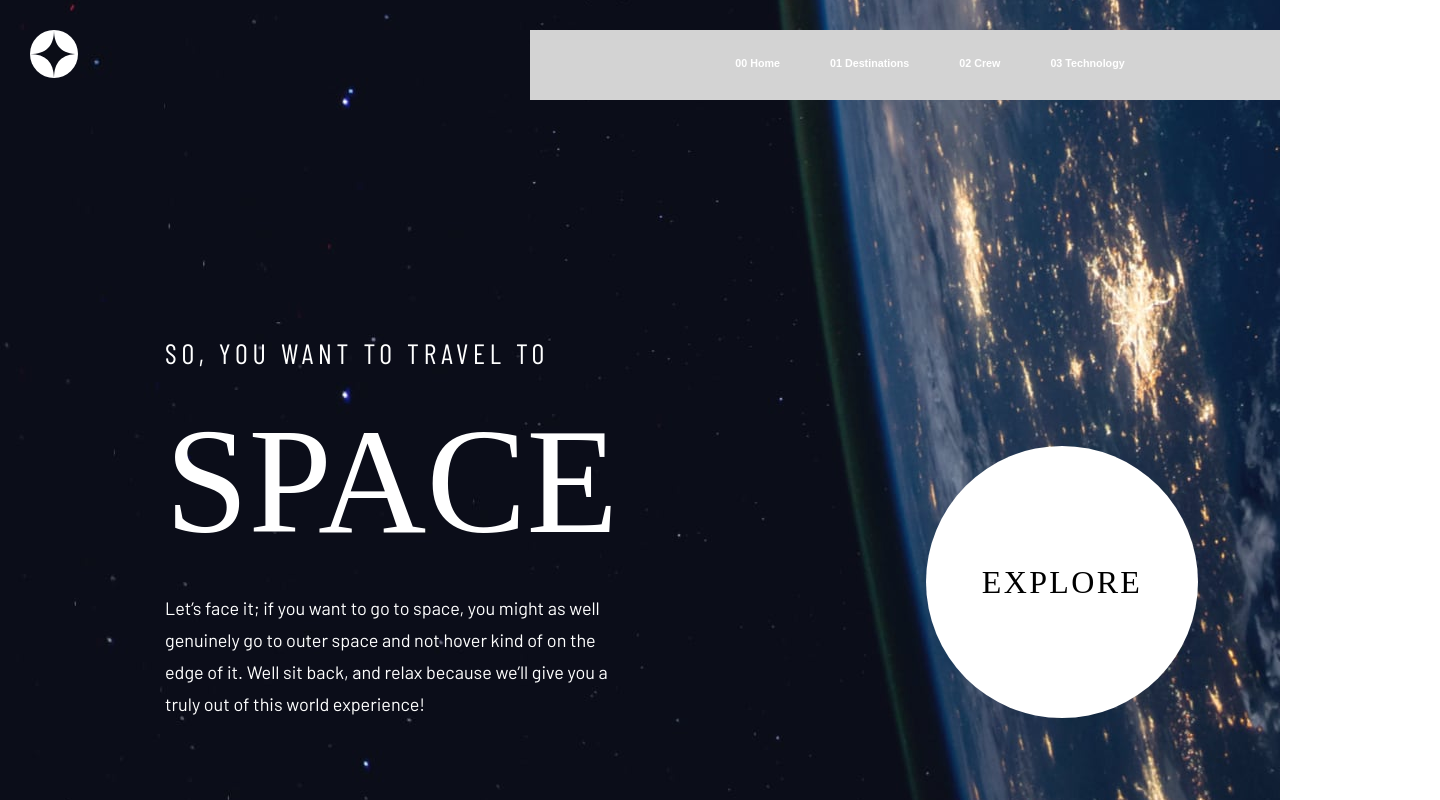
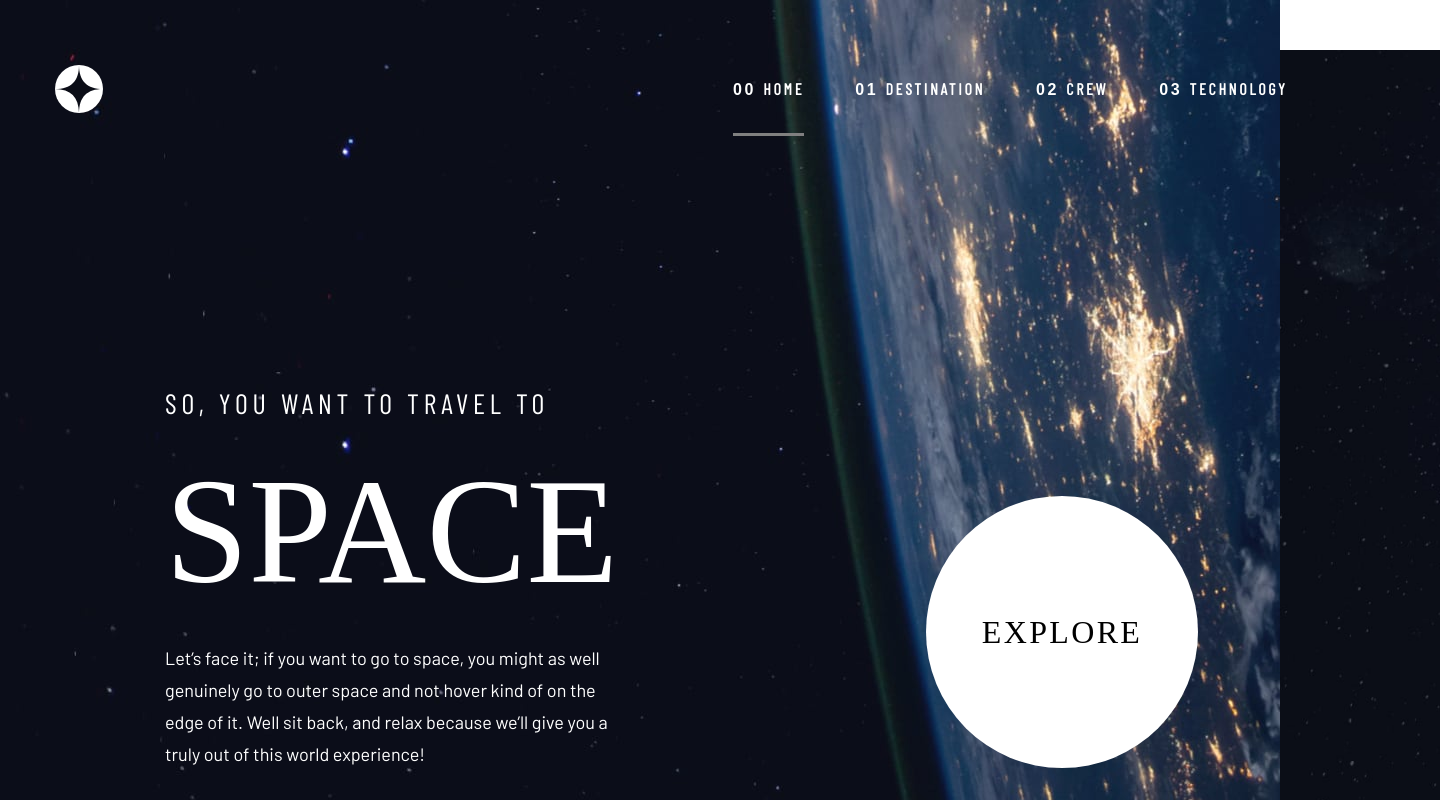
Before and after one commit to JorchRL/spaceTourism-website, a React (Create React App) app: page / in a window 1280 px wide. Shown: the top 800 px of the page, 1440 px wide, since content can reach past the window. Built offline with nearby package versions, Linux system fonts and the light colour scheme; a web font is replaced by a local one.

Commit message:
Setup Navbar

```diff
--- a/src/App.jsx
+++ b/src/App.jsx
@@ -16,11 +16,14 @@ const App = () => {
   };
   return (
     <div className='app'>
-      <Navbar handleScreenChange={handleScreenChange} />
+      <Navbar
+        handleScreenChange={handleScreenChange}
+        currentPage={currentPage}
+      />
       <div
         className='mainSlider'
         style={{
-          transform: `translateX(${-100 * currentPage}vw)`,
+          transform: `translateX(${-1440 * currentPage}px)`,
         }}>
         <Home />
         <Destinations />
--- a/src/app.scss
+++ b/src/app.scss
@@ -1,11 +1,18 @@
+@import "./globals.scss";
+
 .app {
-  overflow-x: hidden;
+  width: $displayWidth;
+  height: $displayHeight;
+  margin: auto;
+  overflow: hidden;
+  // background-color: lightgreen;
   .mainSlider {
     // The number n of pages is fixed in the design so the simplest
     // solution is to just harcode the slider with to n * 100vw
     z-index: 0;
-    width: 400vw;
-    height: 100vh;
+    margin: auto;
+    width: $displayWidth * 4;
+    height: $displayHeight;
     display: flex;
     align-items: center;
     justify-content: flex-start;
--- a/src/components/Navbar.jsx
+++ b/src/components/Navbar.jsx
@@ -1,7 +1,7 @@
 import React from "react";
 import "./navbar.scss";
 
-const Navbar = ({ handleScreenChange }) => {
+const Navbar = ({ handleScreenChange, currentPage }) => {
   const buttons = [
     {
       id: 0,
@@ -11,7 +11,7 @@ const Navbar = ({ handleScreenChange }) => {
     {
       id: 1,
       num: "01",
-      text: "Destinations",
+      text: "Destination",
     },
     {
       id: 2,
@@ -47,6 +47,7 @@ const Navbar = ({ handleScreenChange }) => {
               id={b.id}
               text={b.text}
               key={b.id}
+              currentPage={currentPage}
             />
           ))}
         </div>
@@ -55,7 +56,7 @@ const Navbar = ({ handleScreenChange }) => {
   );
 };
 
-const MenuItem = ({ num, id, text, handleScreenChange }) => {
+const MenuItem = ({ num, id, text, handleScreenChange, currentPage }) => {
   return (
     <div className='menuItem' onClick={() => handleScreenChange(id)}>
       <div className='textContainer'>
@@ -65,7 +66,8 @@ const MenuItem = ({ num, id, text, handleScreenChange }) => {
           {text}
         </h6>
       </div>
-      <div className='indicator'></div>
+      <div
+        className={currentPage === id ? "indicator active" : "indicator"}></div>
     </div>
   );
 };
--- a/src/components/navbar.scss
+++ b/src/components/navbar.scss
@@ -5,36 +5,41 @@
   display: flex;
   align-items: center;
   justify-content: space-between;
-  height: 70px;
-  width: 100vw;
-  margin-top: 30px;
+  height: 95px;
+  width: $displayWidth;
+  margin-top: 40px;
   position: absolute;
   z-index: 3;
 
   .logo {
     flex: 1;
-    margin-left: 30px;
+    margin-left: 55px;
+    margin-top: 50px;
     height: 100%;
     width: auto;
   }
 
   .menuContainer {
     flex: 1.5;
-    background-color: lightgray;
+    // background-color: lightgray;
+    width: 100%;
     height: 100%;
     display: flex;
-    justify-content: center;
+    justify-content: flex-start;
     align-items: center;
+    // outline: 1px solid green;
 
     .menu {
       // outline: 1px solid blue;
+      flex: 1;
       display: flex;
       align-items: center;
-      justify-content: center;
-      height: 100%;
+      justify-content: flex-start;
+      height: 97%;
+      margin-left: 124px;
 
       .menuItem {
-        margin-left: 50px;
+        // margin-left: 50px;
         // background-color: red;
         height: 100%;
         display: flex;
@@ -42,10 +47,16 @@
         justify-content: space-between;
         align-items: center;
         cursor: pointer;
+        // outline: 1px solid white;
+        margin-top: 5px;
+        margin-right: 51px;
 
         &:hover {
           .indicator {
             width: 100%;
+            &.active {
+              background-color: white;
+            }
           }
         }
 
@@ -59,7 +70,15 @@
           h6 {
             color: white;
             font-weight: 600;
-            display: block;
+            // display: block;
+            font-family: $condensedFont;
+            font-size: $navTextSize;
+            letter-spacing: $navTextSpacing;
+            text-transform: uppercase;
+
+            span {
+              font-weight: bold;
+            }
           }
         }
 
@@ -68,7 +87,12 @@
           transition: all 0.3s ease;
 
           width: 0%;
-          height: 5px;
+          height: 3px;
+
+          &.active {
+            background-color: grey;
+            width: 100%;
+          }
         }
       }
     }
```
